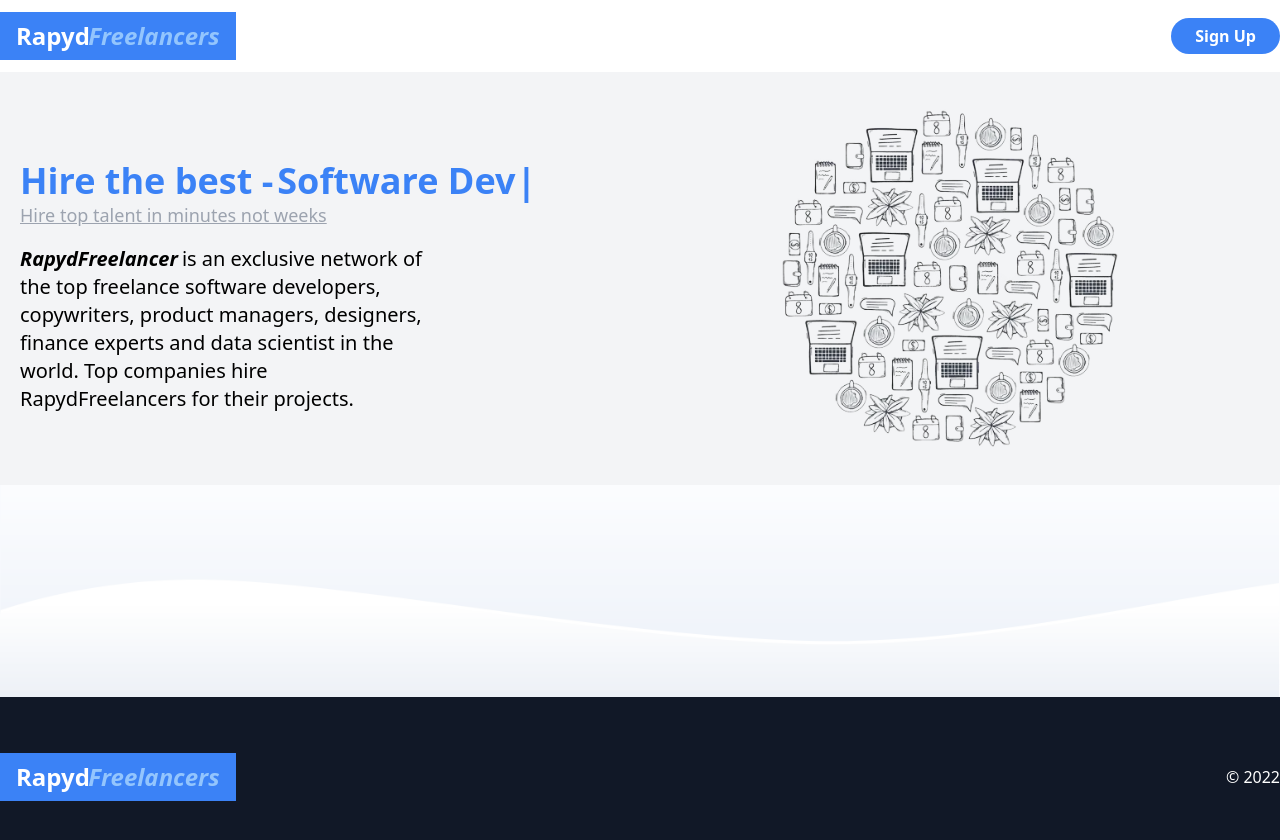
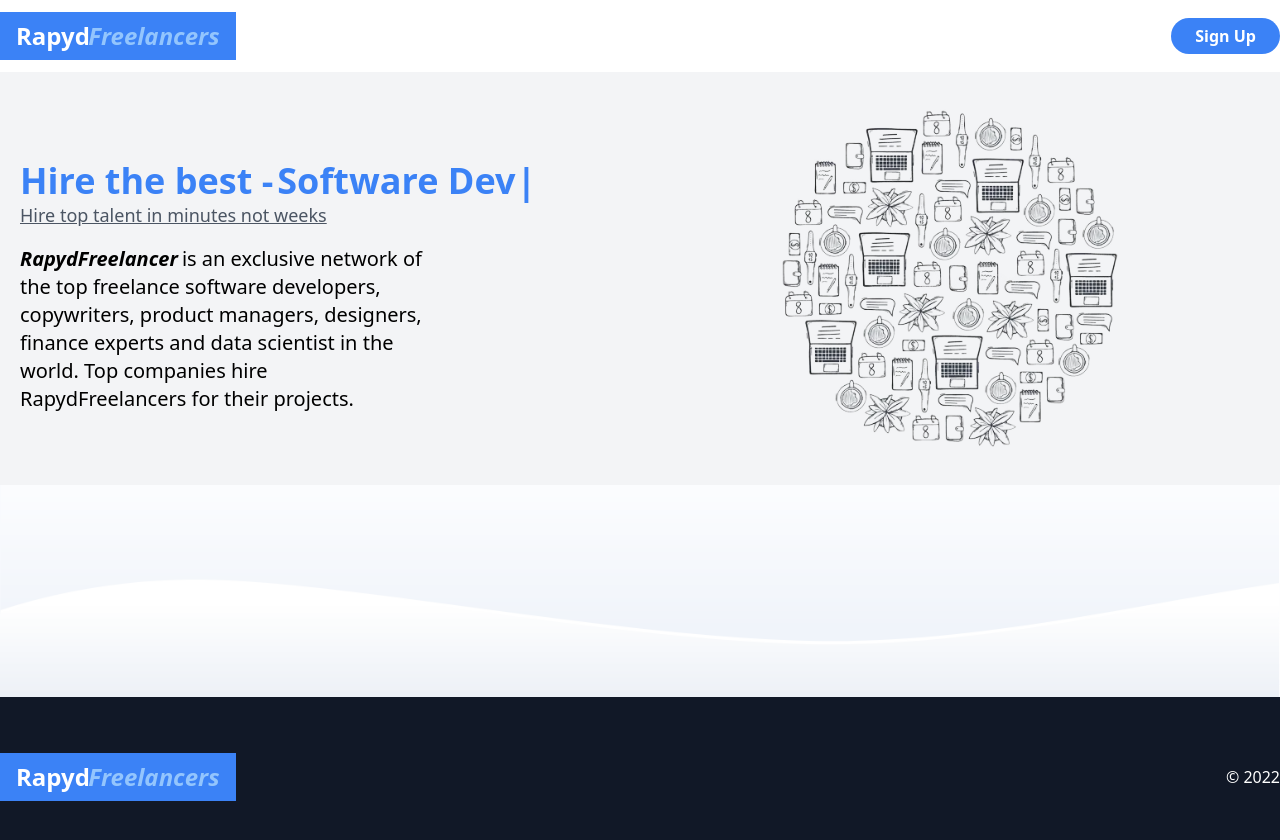
Before and after one commit to BisiDavi/RapydFreelancer, a Next.js app: page / in a window 1280 px wide. Shown: the top 840 px of the page. Built offline with nearby package versions, Linux system fonts and the light colour scheme.

Commit message:
banner updated

```diff
--- a/components/banners/Homebanner.tsx
+++ b/components/banners/Homebanner.tsx
@@ -6,7 +6,7 @@ export default function Homebanner() {
     <section className="banner justify-between flex items-center px-5  bg-gray-100 w-full">
       <div className="w-1/2">
         <TypewriterEffect />
-        <p className="font-light text-lg -mt-4 underline text-gray-400">
+        <p className="font-light text-lg -mt-4 underline text-gray-600">
           Hire top talent in minutes not weeks
         </p>
         <p className="w-2/3 text-xl font-light mt-4">
```
